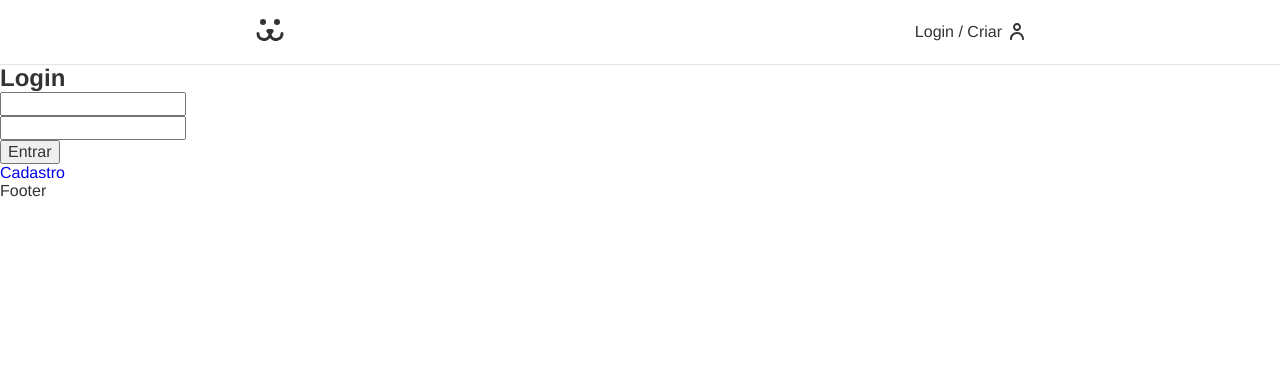
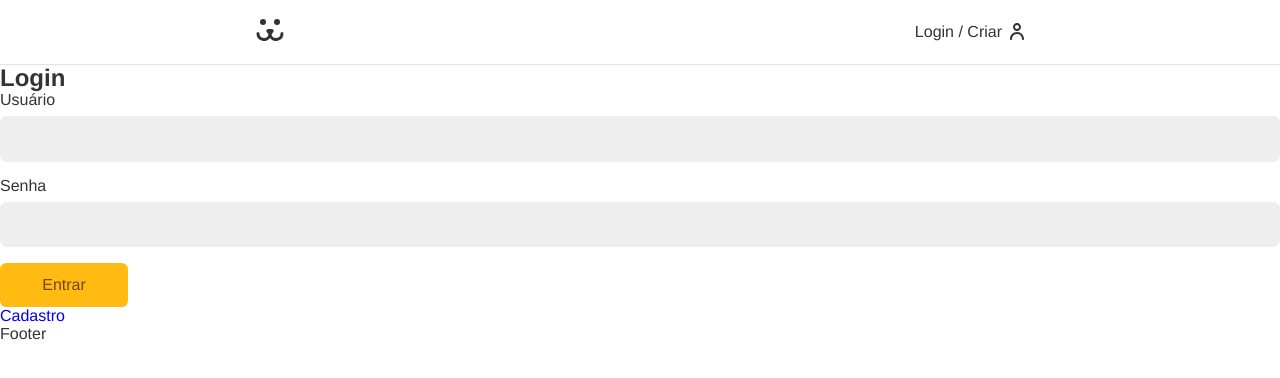
Before and after one commit to eltonbrayner/dogs, a React (Create React App) app: page /login in a window 1280 px wide. Shown: the top 378 px of the page. Built offline with nearby package versions, Linux system fonts and the light colour scheme.

Commit message:
10 - Segundo dia
useForm, input, Form construidos.

```diff
--- /dev/null
+++ b/src/Components/Forms/Button.js
@@ -0,0 +1,12 @@
+import React from 'react';
+import styles from './Button.module.css';
+
+const Button = ({ children, ...props }) => {
+  return (
+    <button {...props} className={styles.button}>
+      {children}
+    </button>
+  );
+};
+
+export default Button;
--- /dev/null
+++ b/src/Components/Forms/Button.module.css
@@ -0,0 +1,29 @@
+.button {
+  font-size: 1rem;
+  font-family: var(--type-first);
+  cursor: pointer; /*Define a mãozinha sobre o botão*/
+  border: none;
+  border-radius: 0.4rem;
+  background-color: #fb1;
+  color: #764701; /* Amarelo mais escuro, tom sobre tom, no texto */
+  min-width: 8rem;
+  padding: 0.8rem 1.2rem; /*Padding é ideal para definir o tamanho do BTN, centralizando texto*/
+  box-sizing: border-box; /*Ele não soma o valor da caixa com a borda*/
+  transition: 0.1s; /*Transição do focus/hover (que está estilizado com shadow)*/
+}
+
+.button:hover,
+.button:focus {
+  outline: none; /*Retirou a linha que fica ao redor da caixa com focus*/
+  box-shadow: 0 0 0 3px #fea, 0 0 0 4px #fb1;
+  /*1° Sombra:
+  A sombra não está para nenhum lado (nem x nem y) não tem blur mas tem 3 px de largura na cor amarelo claro
+  2 Sombra:
+  Não está para nenhum lado (x ou y) porém tem 1px a mais do que a anterior e tem a cor mais forte fazendo um efeito de borda com o px (1px) que sobresai
+  */
+}
+
+.button:disabled {
+  opacity: 0.5;
+  cursor: wait;
+}
--- /dev/null
+++ b/src/Components/Forms/Input.js
@@ -0,0 +1,24 @@
+import React from 'react';
+import styles from './Input.module.css';
+
+const Input = ({ label, name, value, type, onChange, error, onBlur }) => {
+  return (
+    <div className={styles.wrapper}>
+      <label htmlFor={name} className={styles.label}>
+        {label}
+      </label>
+      <input
+        id={name}
+        name={name}
+        className={styles.input}
+        onChange={onChange}
+        value={value}
+        onBlur={onBlur}
+        type={type}
+      />
+      {error && <p className={styles.error}>{error}</p>}
+    </div>
+  );
+};
+
+export default Input;
--- /dev/null
+++ b/src/Components/Forms/Input.module.css
@@ -0,0 +1,35 @@
+.wrapper {
+  margin-bottom: 1rem;
+}
+
+.input {
+  border: 1px solid #eee;
+  display: block;
+  width: 100%; /*100% do container que eles estão*/
+  font-size: 1rem;
+  padding: 0.8rem; /*Largura interior do input ao redor do text*/
+  border-radius: 0.4rem; /*Mesma border-radius do button*/
+  background: #eee; /*Borda e background com a mesma cor devido o efeito de transition do focus/hover*/
+  transition: 0.2s; /*Transition pra mudança das regras do focus/hover*/
+}
+
+.input:focus,
+.input:hover {
+  outline: none; /*Retira efeito padrão de borda sobre o input*/
+  border-color: #fb1;
+  background: 'white';
+  box-shadow: 0 0 0 3px #fea;
+}
+
+.label {
+  display: block;
+  font-size: 1rem;
+  line-height: 1;
+  padding-bottom: 0.5rem;
+}
+
+.error {
+  color: #f31;
+  font-size: 0.875rem;
+  margin-top: 0.25rem;
+}
--- a/src/Components/Login/LoginForm.js
+++ b/src/Components/Login/LoginForm.js
@@ -1,46 +1,49 @@
 import React from 'react';
 import { Link } from 'react-router-dom';
+import Input from '../Forms/Input';
+import Button from '../Forms/Button';
+import useForm from '../../Hooks/useForm';
+
+/*useForm
+  useForm é um hook custom que, em resumo, retorna algumas funções:
+    - value e setValue do useState
+    - onchange (que pega o value do target do input) e retorna com o setValue para o Value
+    - error que recebe um setError caso o validate dê false em alguma das regras
+    - validate é a função de validação (ex: username.validate() pode ser antes do fetch no submit)
+    - onBlur chama a função validate pegando como parametro o value do proprio useHooks também
+  ele é desestruturado dentro das propriedades do meu component custom Input*/
 
 const LoginForm = () => {
-  const [username, setUsername] = React.useState('');
-  const [password, setPassword] = React.useState('');
+  const username = useForm();
+  const password = useForm();
 
   function handleSubmit(event) {
     event.preventDefault();
-    fetch('https://dogsapi.origamid.dev/json/jwt-auth/v1/token', {
+
+    if (username.validate() && password.validate()) {
+      return fetch('https://dogsapi.origamid.dev/json/jwt-auth/v1/token', {
         method: 'POST',
         headers: {
           'Content-Type': 'application/json',
         },
-      body: JSON.stringify({ username, password }),
+        body: JSON.stringify(),
       })
         .then((res) => {
-        console.log(res);
           return res.json();
         })
         .then((json) => {
-        console.log(json);
           return json;
         });
+    }
   }
 
   return (
     <section>
       <h1>Login</h1>
       <form action="" onSubmit={handleSubmit}>
-        <input
-          type="text"
-          value={username}
-          onChange={({ target }) => setUsername(target.value)}
-        />
-
-        <input
-          type="password"
-          value={password}
-          onChange={({ target }) => setPassword(target.value)}
-        />
-
-        <button>Entrar</button>
+        <Input label="Usuário" type="text" name="username" {...username} />
+        <Input label="Senha" type="password" name="password" {...password} />
+        <Button>Entrar</Button>
       </form>
       <Link to="/login/criar">Cadastro</Link>
     </section>
--- /dev/null
+++ b/src/Hooks/useForm.js
@@ -0,0 +1,76 @@
+import React from 'react';
+
+/*Esse Hooks ele centraliza em um unico arquivo 3 funções: value e setValue (do useState) e onChange
+Essas 3 funções são retornadas e atribuidas a variavel que estiver recebendo o hook.
+Logo, o código fica mais legivel e separado recebendo os atributos desse hooks da seguinte forma:
+const username = useForm();
+dentro do username há a função setValeu, há o value e a função onChange que passa pro setValue o valor recebido através do target.
+
+validator[type]
+  Essa é uma busca, dentro de um objeto, com uma STRING. Seria a mesma coisa de fazer:
+  validator['email'] pois a variavel type retorna uma string.
+
+regex.test(value)
+  test é a função que faz uso do regex e testa se a mesma está dentro das regras do regex.
+
+função validate
+  A função é repassada no return desse custom hooks como um metodo que ativa a si mesmo e será chamada dessa forma:
+    username.validate()
+  Nessa função o objetivo é verificar se o valor informado no input:
+    - é maior do que zero
+    - tem alguma regex cadastrada para verificação
+    - se está de acordo com as regras da regex
+  Caso esteja fora de uma dessas regras ele retorna false e finaliza a função setando um erro
+  Caso esteja tudo certo ele retorna true e seta null no erro
+
+onBlur
+  é uma propriedade do input que, esse hook, será desestruturado sobre o input.
+  Essa propriedade vai recebendo um metodo validate(value), ou seja, sempre que o foco sair sobre o input ela ativará esse metodo
+
+onChange
+  dentro da função foi inserido também o validate pois, enquanto o usuário digita, o formulário vai validar o valor. (caso exista um erro -> error && validate(target.value))
+  com isso o usuário não precisa clicar fora pra só assim verificar se está tudo ok ou errado
+  e quando já estiver digitando, após o erro, vai sair a mensagem caso ele acerta as regras solicitadas.
+*/
+
+const validator = {
+  email: {
+    regex: /^(([^<>()[\]\\.,;:\s@"]+(\.[^<>()[\]\\.,;:\s@"]+)*)|(".+"))@((\[[0-9]{1,3}\.[0-9]{1,3}\.[0-9]{1,3}\.[0-9]{1,3}\])|(([a-zA-Z\-0-9]+\.)+[a-zA-Z]{2,}))$/,
+    message: 'Preencha um email valido',
+  },
+};
+
+const useForm = (type) => {
+  const [value, setValue] = React.useState('');
+  const [error, setError] = React.useState(null);
+
+  function onChange({ target }) {
+    error && validate(target.value);
+    setValue(target.value);
+  }
+
+  function validate(value) {
+    if (type === false) return true;
+    if (value.length === 0) {
+      setError('Preencha um valor.');
+      return false;
+    } else if (validator[type] && !validator[type].regex.test(value)) {
+      setError(validator[type].message);
+      return false;
+    } else {
+      setError(null);
+      return true;
+    }
+  }
+
+  return {
+    value,
+    setValue,
+    error,
+    onChange,
+    validate: () => validate(value),
+    onBlur: () => validate(value),
+  };
+};
+
+export default useForm;
```
Also changed, not shown: 1 other file (tests, documents, lock files or other folders). Lines whose indentation alone changed are shown as unchanged.
